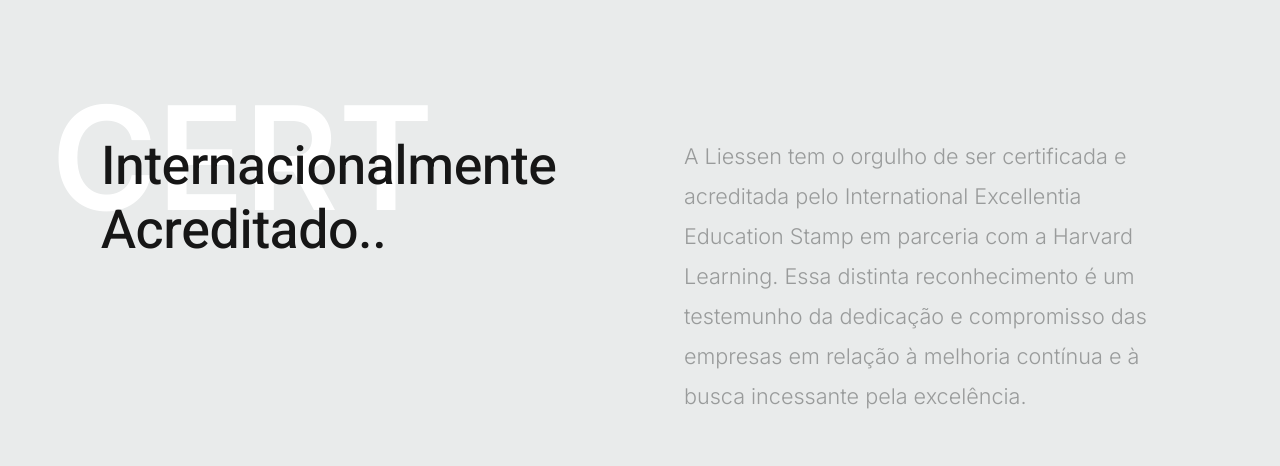
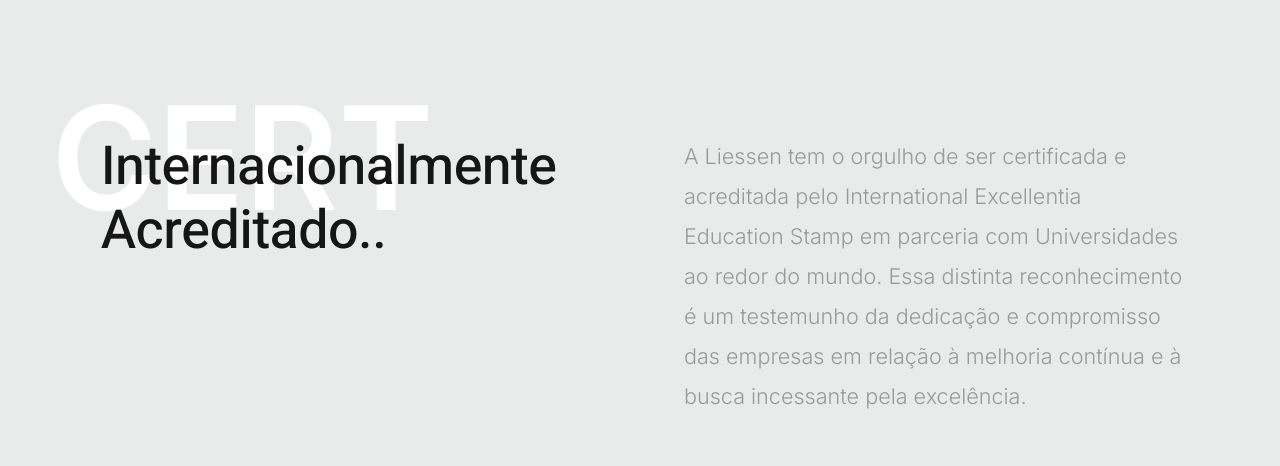
Before and after one commit to pabuulo/liessen, a plain HTML site: page sobre.html in a window 1280 px wide. Shown: the part 3140-3606 px from the top of the page. Drawn offline with Linux system fonts and the light colour scheme.

Commit message:
Update sobre.html

```diff
--- a/sobre.html
+++ b/sobre.html
@@ -298,8 +298,7 @@
                         </div>
                         <div class="column lg-6 stack-on-1000 desc-block">
                             <p class="desc lead">
-                                A Liessen tem o orgulho de ser certificada e acreditada pelo International Excellentia Education Stamp em parceria com a
-                                Harvard Learning. Essa distinta reconhecimento é um testemunho da dedicação e
+                                A Liessen tem o orgulho de ser certificada e acreditada pelo International Excellentia Education Stamp em parceria com Universidades ao redor do mundo. Essa distinta reconhecimento é um testemunho da dedicação e
                                 compromisso das empresas em relação à melhoria contínua e à busca incessante pela excelência.
                             </p>
                         </div>
```
